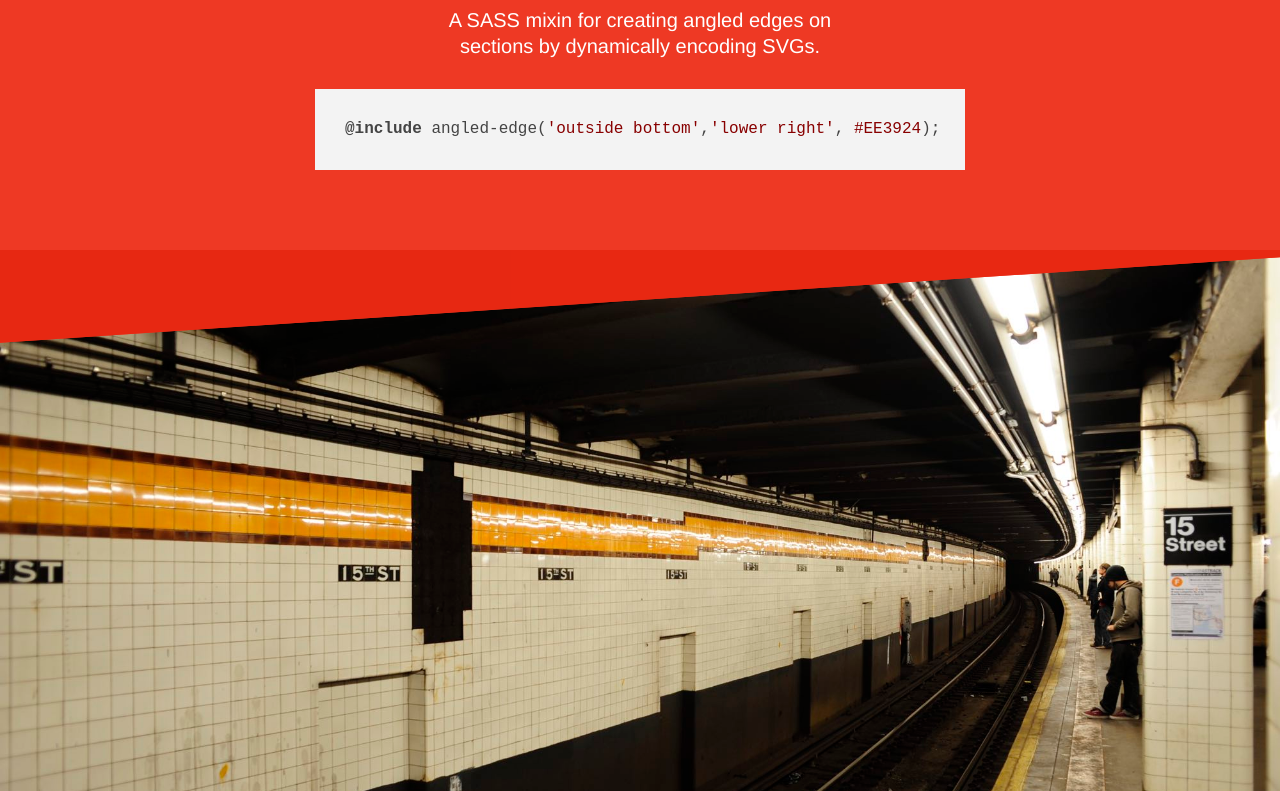
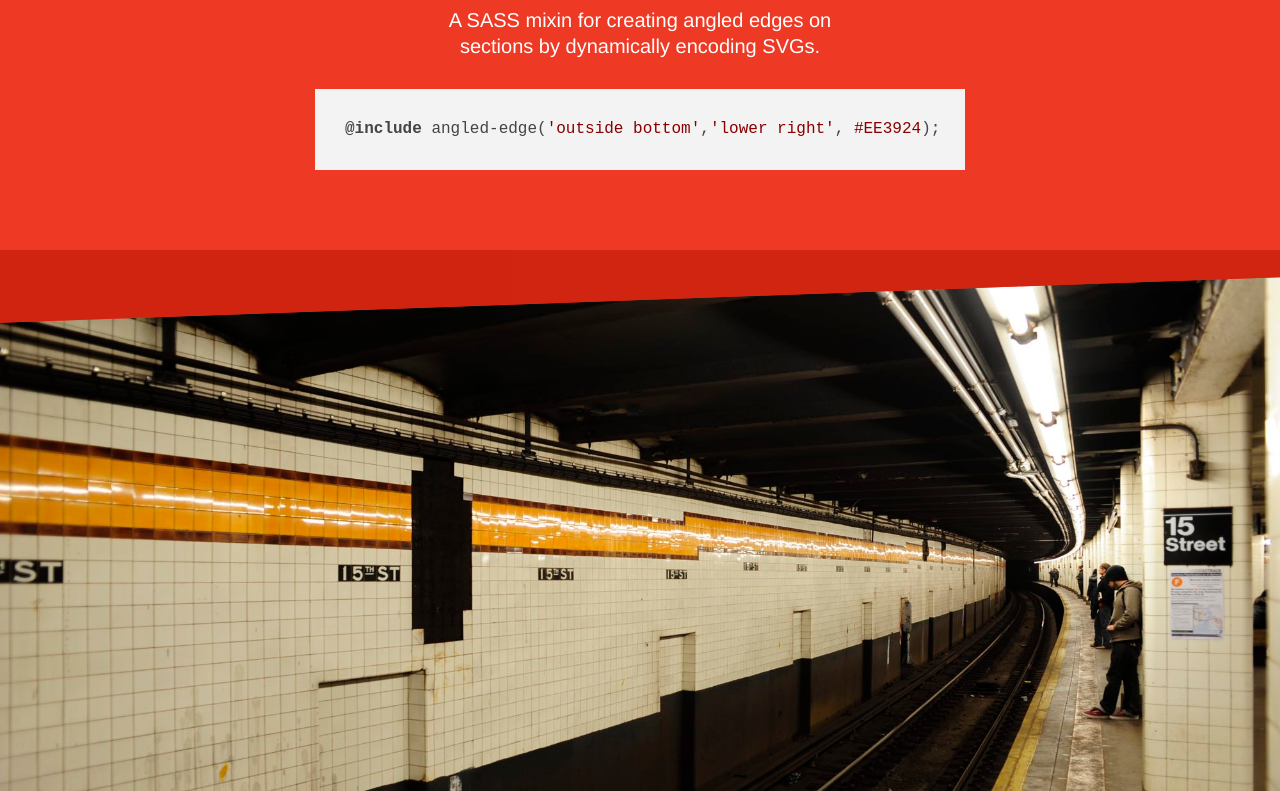
Before and after one commit to josephfusco/angled-edges, a website: page index.html in a window 1280 px wide. Shown: the part 161-952 px from the top of the page. Drawn offline with nearby package versions, Linux system fonts and the light colour scheme.

Commit message:
Update demo

```diff
--- a/styles/_angled-edges.scss
+++ b/styles/_angled-edges.scss
@@ -1,5 +1,5 @@
 //-------------------------------------------------------------------------------------
-// Angled Edges v1.0 (https://github.com/josephfusco/angled-edges)
+// Angled Edges v1.0.1 (https://github.com/josephfusco/angled-edges)
 // Copyright 2016 Joseph Fusco
 // Licensed under MIT (https://github.com/josephfusco/angled-edges/blob/master/LICENSE)
 //-------------------------------------------------------------------------------------
@@ -72,7 +72,7 @@
 /// @param  {Number}  $height
 /// @output '::before' and/or "::after" with svg background image
 ///
-@mixin angled-edge($location, $hypotenuse, $fill, $width: 1500, $height: 100) {
+@mixin angled-edge($location, $hypotenuse, $fill, $width: 2800, $height: 100) {
 
 	// polygon points for right triangle
 	$points: (
@@ -83,7 +83,7 @@
 	);
 
 	// ensure $fill color is using rgb()
-	$fill_rgb: 'rgb(#{red($fill)},#{green($fill)},#{blue($fill)})';
+	$fill_rgb: 'rgb(#{ceil(red($fill))},#{ceil(green($fill))},#{ceil(blue($fill))})';
 
 	// capture alpha component of $fill to use with fill-opacity
 	$fill_alpha: alpha($fill);
--- a/styles/_layout.scss
+++ b/styles/_layout.scss
@@ -95,7 +95,7 @@ header {
     }
 
     .demo-edge {
-        @include angled-edge('outside bottom','lower right', darken(#EE3924,5%));
+        @include angled-edge('outside bottom','lower right', darken(#EE3924,10%));
         position: absolute;
         width: 100%;
         height: 100px;
```
Also changed, not shown: styles/build/main.css.
